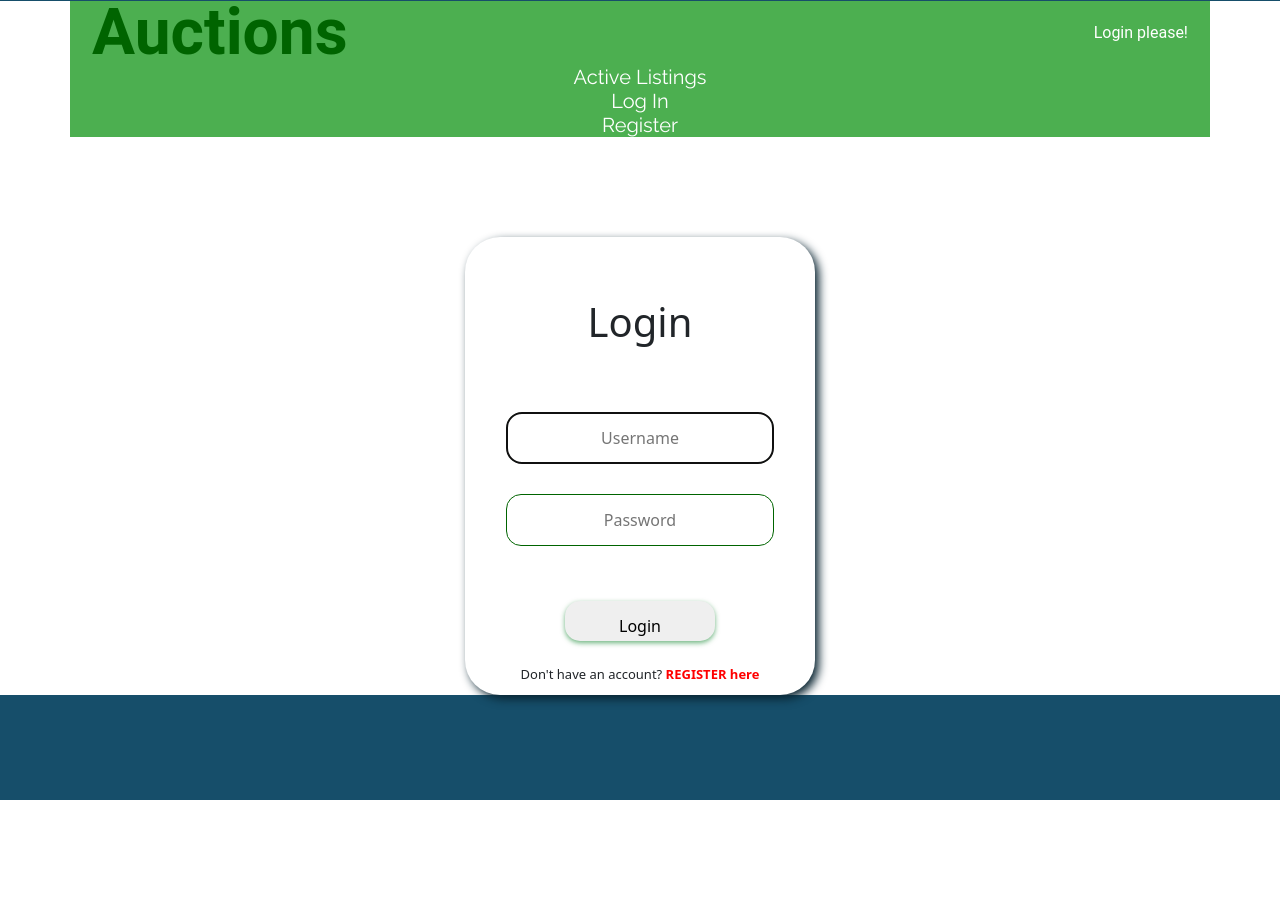
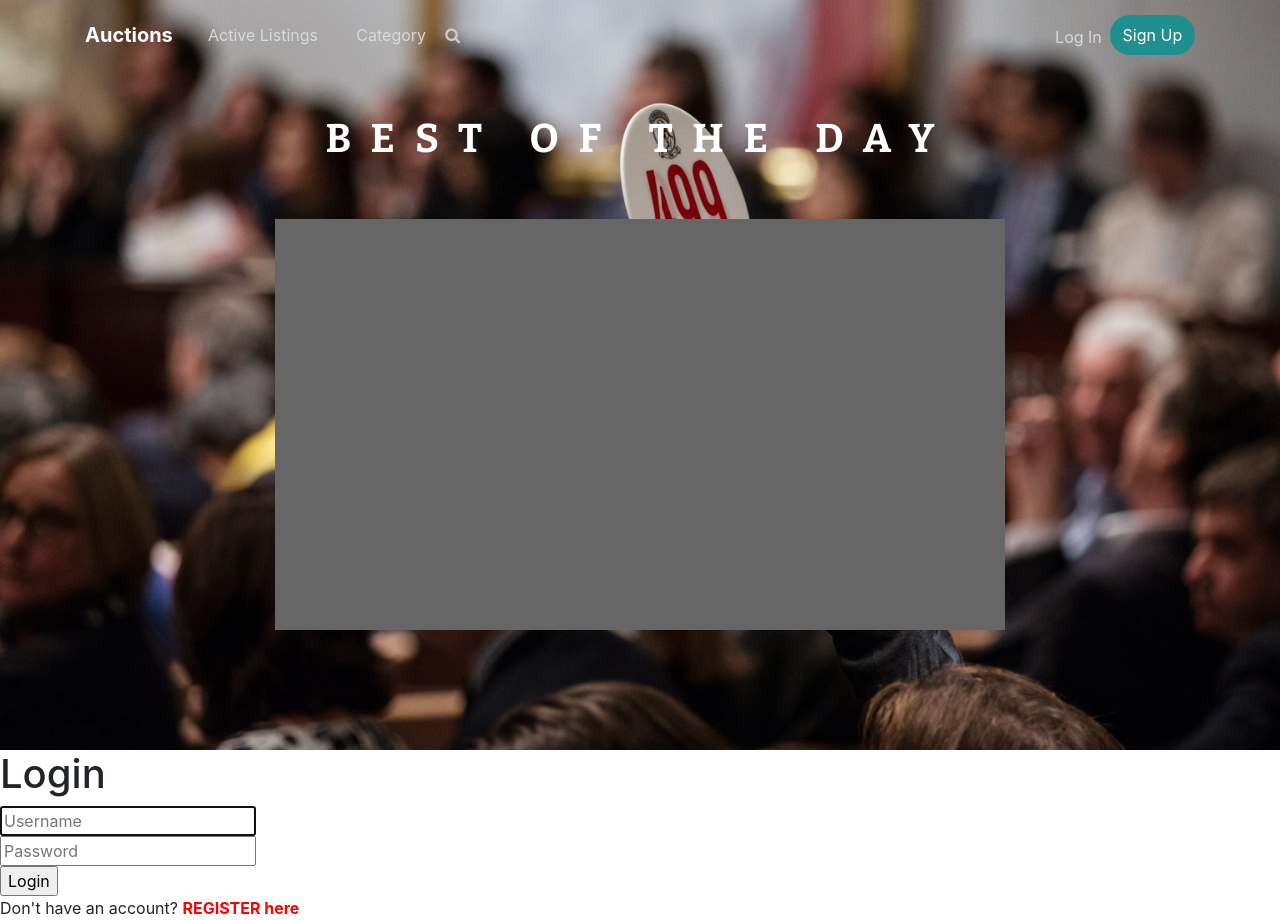
Before and after one commit to MjDamo/Commerce-CS50, a Django app: page /login in a window 1280 px wide. Before the commit the page ends 800 px from the top, so only its background shows below. Run offline with Django 3.2, Linux system fonts and the light colour scheme; some libraries are stand-ins or nearby versions.

Commit message:
Start CSS and add css branch

```diff
--- a/auctions/static/auctions/styles.css
+++ b/auctions/static/auctions/styles.css
@@ -1,174 +1,166 @@
-@import 'https://fonts.googleapis.com/css?family=Raleway';
-
-:root{
-    font-family: Roboto, sans-serif;
-    background-color: #164E6A;
+.header-dark {
+  background:url(./../image/17-a2-insider-videoSixteenByNineJumbo1600.jpg) #444;
+  background-size:cover;
+  padding-bottom:80px;
 }
 
-html, body
-{
-    margin: 0;
-    min-width: 700px;
+@media (min-width:768px) {
+  .header-dark {
+    padding-bottom:120px;
+  }
 }
 
-div.container
-{
-    font-family: Raleway, sans-serif;
-    margin: 0 auto;
-    text-align: center;
-    line-height: 4em;
+.header-dark .navbar {
+  background:transparent;
+  padding-top:0;
+  padding-bottom:0;
+  color:#fff;
+  border-radius:0;
+  box-shadow:none;
+  border:none;
 }
 
-div.container a
-{
-    color: #FFF;
-    text-decoration: none;
-    font: 20px Raleway;
-    margin: 0px 10px;
-    position: relative;
-    z-index: 0;
-    cursor: pointer;
+@media (min-width:768px) {
+  .header-dark .navbar {
+    padding-top:.75rem;
+    padding-bottom:.75rem;
+  }
 }
 
-.green
-{
-    width: 100%;
-    background: #4caf50;
+.header-dark .navbar .navbar-brand {
+  font-weight:bold;
+  color:inherit;
 }
 
-/* Border X get width  */
-div.borderXwidth a:before, div.borderXwidth a:after
-{
-    position: absolute;
-    opacity: 0;
-    width: 0%;
-    height: 2px;
-    content: '';
-    background: #FFF;
-    transition: all 0.3s;
+.header-dark .navbar .navbar-brand:hover {
+  color:#f0f0f0;
 }
 
-div.borderXwidth a:before
-{
-    left: 0px;
-    top: 0px;
+.header-dark .navbar .navbar-collapse span {
+  margin-top:5px;
 }
 
-div.borderXwidth a:after
-{
-    right: 0px;
-    bottom: 0px;
+.header-dark .navbar .navbar-collapse span .login {
+  color:#d9d9d9;
+  margin-right:.5rem;
+  text-decoration:none;
 }
 
-div.borderXwidth a:hover:before, div.borderXwidth a:hover:after
-{
-    opacity: 1;
-    width: 100%;
+.header-dark .navbar .navbar-collapse span .login:hover {
+  color:#fff;
 }
 
-.headtitle
-{
-    font-family: Roboto, sans-serif;
-    font-size: 4em;
-    margin: 1px 0 0 10px;
-    text-align: left;
-    color: darkgreen;
-    display: flex;
+.header-dark .navbar .navbar-toggler {
+  border-color:#747474;
 }
 
-.welcometitle
-{
-    color: #FFFFFF;
-    font-size: 16px;
-    justify-content: right;
-    vertical-align: top;
-    margin: 0 10px 0 auto;
-}
-/*login*/
-.bodyBox
-{
-    width: 100%;
-    height: 100%;
-    display: block;
-}
-.loginBox
-{
-    display: block;
-    background-color: #FFFFFF;
-    width: 350px;
-    margin: 100px auto;
-    padding: 10px;
-    border: 2px black;
-    border-radius: 35px;
-    align-items: center;
-    box-shadow: 4px 4px 10px rgba(9, 36, 49, 1);
+.header-dark .navbar .navbar-toggler:hover, .header-dark .navbar-toggler:focus {
+  background:none;
 }
 
-.lineBlock
-{
-    width: 90%;
-    text-align: center;
-    margin: 15px auto;
-    line-height: 3em;
+.header-dark .navbar .navbar-toggler {
+  color:#eee;
 }
 
-.bo
-{
-    border: 1px solid darkgreen;
-    border-radius: 15px;
+.header-dark .navbar .navbar-collapse, .header-dark .navbar .form-inline {
+  border-color:#636363;
 }
 
-.lineBlockBTN
-{
-    width: 150px;
-    height: 40px;
-    border-radius: 15px;
-    border: none;
-    margin-top: 40px;
-    box-shadow: 0 2px 5px rgba(3, 125, 35, 0.58);
+@media (min-width: 992px) {
+  .header-dark .navbar.navbar .navbar-nav .nav-link {
+    padding-left:1.2rem;
+    padding-right:1.2rem;
+  }
 }
 
-.massageBlock
-{
-    text-align: center;
-    font-size: small;
+.header-dark .navbar.navbar-dark .navbar-nav .nav-link {
+  color:#d9d9d9;
 }
 
-/*card box*/
-.cardBox
-{
-    width: 100%;
-    display: flex;
-    justify-content: center;
+.header-dark .navbar.navbar-dark .navbar-nav .nav-link:focus, .header-dark .navbar.navbar-dark .navbar-nav .nav-link:hover {
+  color:#fcfeff !important;
+  background-color:transparent;
 }
 
-.card {
-    box-shadow: 0 4px 8px 0 rgba(0, 0, 0, 0.2);
-    max-width: 300px;
-    min-width: 300px;
-    min-height: 530px;
-    margin: 25px 10px 0 10px;
-    text-align: center;
-    background-color: gainsboro;
+.header-dark .navbar .navbar-nav > li > .dropdown-menu {
+  margin-top:-5px;
+  box-shadow:0 4px 8px rgba(0,0,0,.1);
+  background-color:#fff;
+  border-radius:2px;
 }
 
-.price {
-  color: grey;
-  font-size: 22px;
+.header-dark .navbar .dropdown-menu .dropdown-item:focus, .header-dark .navbar .dropdown-menu .dropdown-item {
+  line-height:2;
+  font-size:14px;
+  color:#37434d;
 }
 
-.card button {
-  border: none;
-  outline: 0;
-  padding: 12px;
-  color: white;
-  background-color: #000;
-  text-align: center;
-  cursor: pointer;
-  width: 100%;
-  font-size: 18px;
+.header-dark .navbar .dropdown-menu .dropdown-item:focus, .header-dark .navbar .dropdown-menu .drodown-item:hover {
+  background:#ebeff1;
 }
 
-.card button:hover {
-  opacity: 0.7;
+.header-dark .navbar .action-button, .header-dark .navbar .action-button:active {
+  background:#208f8f;
+  border-radius:20px;
+  font-size:inherit;
+  color:#fff;
+  box-shadow:none;
+  border:none;
+  text-shadow:none;
+  padding:.5rem .8rem;
+  transition:background-color 0.25s;
 }
+
+.header-dark .navbar .action-button:hover {
+  background:#269d9d;
+}
+
+.header-dark .navbar .form-inline label {
+  color:#ccc;
+}
+
+.header-dark .navbar .form-inline .search-field {
+  display:inline-block;
+  width:80%;
+  background:none;
+  border:none;
+  border-bottom:1px solid transparent;
+  border-radius:0;
+  color:#ccc;
+  box-shadow:none;
+  color:inherit;
+  transition:border-bottom-color 0.3s;
+}
+
+.header-dark .navbar .form-inline .search-field:focus {
+  border-bottom:1px solid #ccc;
+}
+
+.header-dark .hero {
+  margin-top:60px;
+}
+
+@media (min-width:768px) {
+  .header-dark .hero {
+    margin-top:20px;
+  }
+}
+
+.header-dark .hero h1 {
+  color:#fff;
+  font-family:'Bitter', serif;
+  font-size:40px;
+  margin-top:20px;
+  margin-bottom:80px;
+}
+
+@media (min-width:768px) {
+  .header-dark .hero h1 {
+    margin-bottom:50px;
+    line-height:1.5;
+  }
+}
+
+.header-dark .hero .embed-responsive iframe {
+  background-color:#666;
+}
--- a/auctions/templates/auctions/layout.html
+++ b/auctions/templates/auctions/layout.html
@@ -10,10 +10,9 @@
 
         <title>Auctions | {% block title %}{% endblock %}</title>
 {#      my bootstrap#}
-        <link href="https://cdn.jsdelivr.net/npm/bootstrap@5.3.2/dist/css/bootstrap.min.css" rel="stylesheet" integrity="sha384-T3c6CoIi6uLrA9TneNEoa7RxnatzjcDSCmG1MXxSR1GAsXEV/Dwwykc2MPK8M2HN" crossorigin="anonymous">
-        <script src="https://cdn.jsdelivr.net/npm/bootstrap@5.3.2/dist/js/bootstrap.bundle.min.js" integrity="sha384-C6RzsynM9kWDrMNeT87bh95OGNyZPhcTNXj1NW7RuBCsyN/o0jlpcV8Qyq46cDfL" crossorigin="anonymous"></script>
-{#      my normalize#}
-        <link type="text/css" href="{% static 'auctions/normalize.css' %}" rel="normalize">
+        <link rel="stylesheet" href="https://cdnjs.cloudflare.com/ajax/libs/twitter-bootstrap/4.1.3/css/bootstrap.min.css">
+        <link rel="stylesheet" href="https://cdnjs.cloudflare.com/ajax/libs/font-awesome/4.7.0/css/font-awesome.min.css">
+        <link rel="stylesheet" href="https://fonts.googleapis.com/css?family=Bitter:400,700">
 {#      my main stylesheet#}
         <link type="text/css" href="{% static 'auctions/styles.css' %}" rel="stylesheet">
 {#      My favicon#}
@@ -21,34 +20,69 @@
     </head>
 
     <body>
-        <div class="container green borderXwidth">
-            <div class="headtitle">
-                <strong>Auctions</strong>
-                <span class="welcometitle">
-                    {% if user.is_authenticated %}
-                        Welcome <strong>{{ user.username }}</strong>
-                    {% else %}
-                        Login please!
-                    {% endif %}
-                </span>
+
+    <div>
+        <div class="header-dark">
+            <nav class="navbar navbar-dark navbar-expand-md navigation-clean-search">
+                <div class="container"><a class="navbar-brand" href="{% url 'index' %}">Auctions</a><button class="navbar-toggler" data-toggle="collapse" data-target="#navcol-1"><span class="sr-only">Toggle navigation</span><span class="navbar-toggler-icon"></span></button>
+                    <div class="collapse navbar-collapse"
+                        id="navcol-1">
+                        {% if user.is_authenticated %}
+                        <ul class="nav navbar-nav">
+                            <li class="nav-item" role="presentation"><a class="nav-link" href="{% url 'index' %}">Active Listings</a></li>
+                            <li class="nav-item" role="presentation"><a class="nav-link" href="{% url 'category' %}">Category</a></li>
+                            <li class="nav-item" role="presentation"><a class="nav-link" href="{% url 'listing' %}">Create Listing</a></li>
+                            <li class="nav-item" role="presentation"><a class="nav-link" href="{% url 'watch_list' %}">Watchlist</a></li>
+
+                            <li class="dropdown"><a class="dropdown-toggle nav-link dropdown-toggle" data-toggle="dropdown" aria-expanded="false" href="#">My Actions </a>
+                                <div class="dropdown-menu" role="menu"><a class="dropdown-item" role="presentation" href="#">My Lists</a><a class="dropdown-item" role="presentation" href="#">Win Auctions</a></div>
+                            </li>
+                        </ul>
+                        <form class="form-inline mr-auto" target="_self">
+                        {% csrf_token %}
+                            <div class="form-group"><label for="search-field"><i class="fa fa-search"></i></label><input class="form-control search-field" type="search" name="search" id="search-field"></div>
+                        </form><a class="btn btn-light action-button" role="button" href="{% url 'logout' %}">Log Out</a>
+
+                        {% else %}
+                        <ul class="nav navbar-nav">
+                            <li class="nav-item" role="presentation"><a class="nav-link" href="{% url 'index' %}">Active Listings</a></li>
+                            <li class="nav-item" role="presentation"><a class="nav-link" href="{% url 'category' %}">Category</a></li>
+                            <li hidden="hidden" class="nav-item" role="presentation"><a class="nav-link" href="{% url 'listing' %}">Create Listing</a></li>
+                            <li hidden="hidden" class="nav-item" role="presentation"><a class="nav-link" href="{% url 'watch_list' %}">Watchlist</a></li>
+
+                            <li hidden="hidden" class="dropdown"><a class="dropdown-toggle nav-link dropdown-toggle" data-toggle="dropdown" aria-expanded="false" href="#">My Actions </a>
+                                <div class="dropdown-menu" role="menu"><a class="dropdown-item" role="presentation" href="#">My Lists</a><a class="dropdown-item" role="presentation" href="#">Win Auctions</a></div>
+                            </li>
+                        </ul>
+                        <form class="form-inline mr-auto" target="_self">
+                        {% csrf_token %}
+                            <div class="form-group"><label for="search-field"><i class="fa fa-search"></i></label><input class="form-control search-field" type="search" name="search" id="search-field"></div>
+                        </form><span class="navbar-text"><a href="{% url 'login' %}" class="login">Log In</a></span><a class="btn btn-light action-button" role="button" href="{% url 'register' %}">Sign Up</a>
+                        {% endif %}
+                    </div>
+                </div>
+            </nav>
+            <div class="container hero">
+                <div class="row">
+                    <div class="col-md-8 offset-md-2">
+                        <h1 class="text-center"><strong style="letter-spacing: 20px">BEST OF THE DAY</strong></h1>
+                        <div class="embed-responsive embed-responsive-16by9"><iframe class="embed-responsive-item">
+                        {% block frame %}
+
+                        {% endblock %}
+                        </iframe></div>
+                    </div>
+                </div>
             </div>
-            <a class="nav-link" href="{% url 'index' %}">Active Listings</a>
-            {% if user.is_authenticated %}
-                <a class="nav-link" href="{% url 'category' %}">Category</a>
-                <a class="nav-link" href="{% url 'listing' %}">Create Listing</a>
-                <a class="nav-link" href="{% url 'watch_list' %}">Watchlist</a>
-                <a class="nav-link" href="{% url 'my_acc' %}">My Actions</a>
-                <a class="nav-link" href="{% url 'logout' %}">Log Out</a>
-            {% else %}
-                <a class="nav-link" href="{% url 'login' %}">Log In</a>
-                <a class="nav-link" href="{% url 'register' %}">Register</a>
-            {% endif %}
         </div>
+    </div>
 
-{#        body block#}
-        {% block body %}
 
-        {% endblock %}
+    {% block body %}
 
+    {% endblock %}
+
+    <script src="https://cdnjs.cloudflare.com/ajax/libs/jquery/3.2.1/jquery.min.js"></script>
+    <script src="https://cdnjs.cloudflare.com/ajax/libs/twitter-bootstrap/4.1.3/js/bootstrap.bundle.min.js"></script>
     </body>
 </html>
```
Also changed, not shown: auctions/static/auctions/normalize.css (deleted), auctions/static/image/17-a2-insider-videoSixteenByNineJumbo1600.jpg (added), auctions/templates/auctions/test.txt (added).
